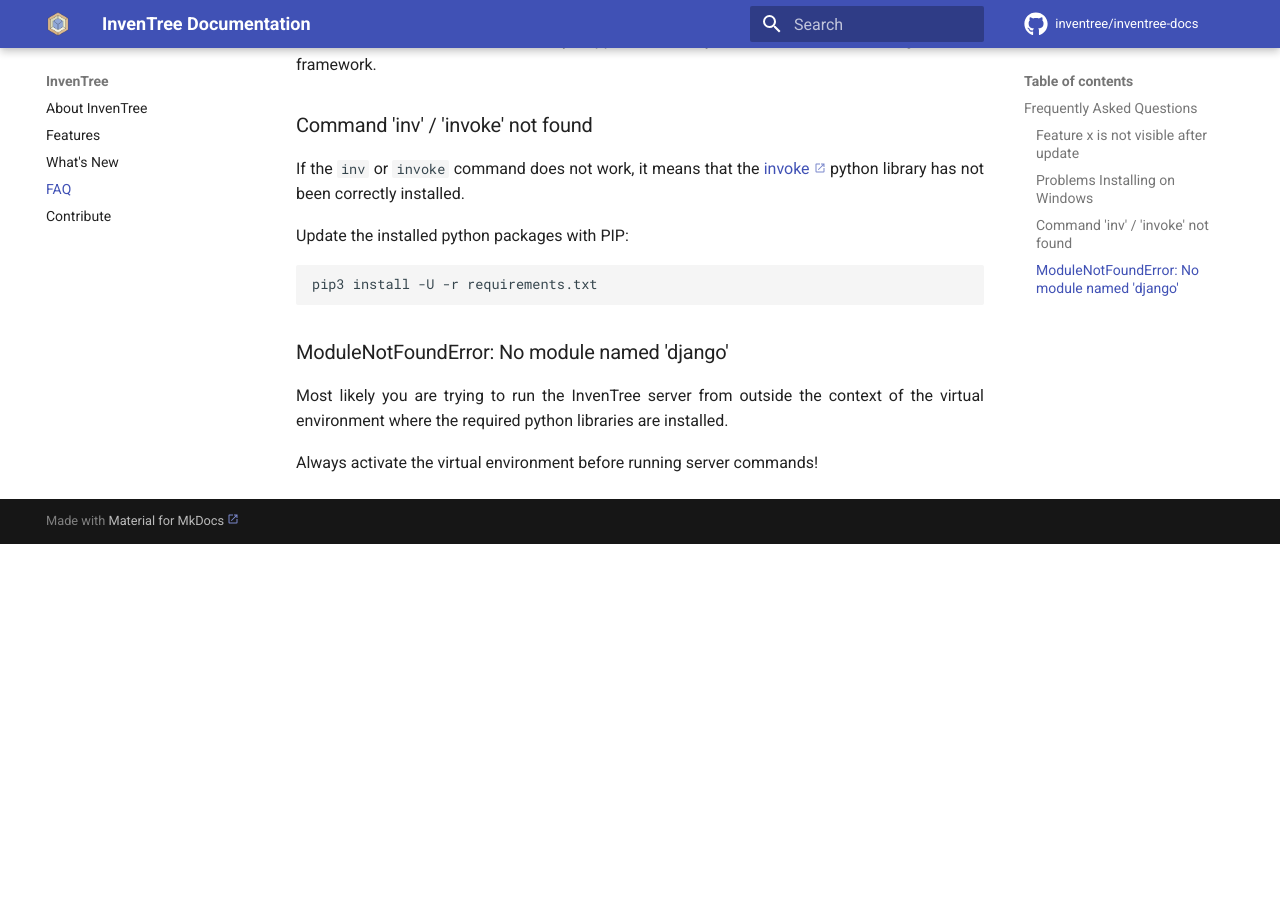
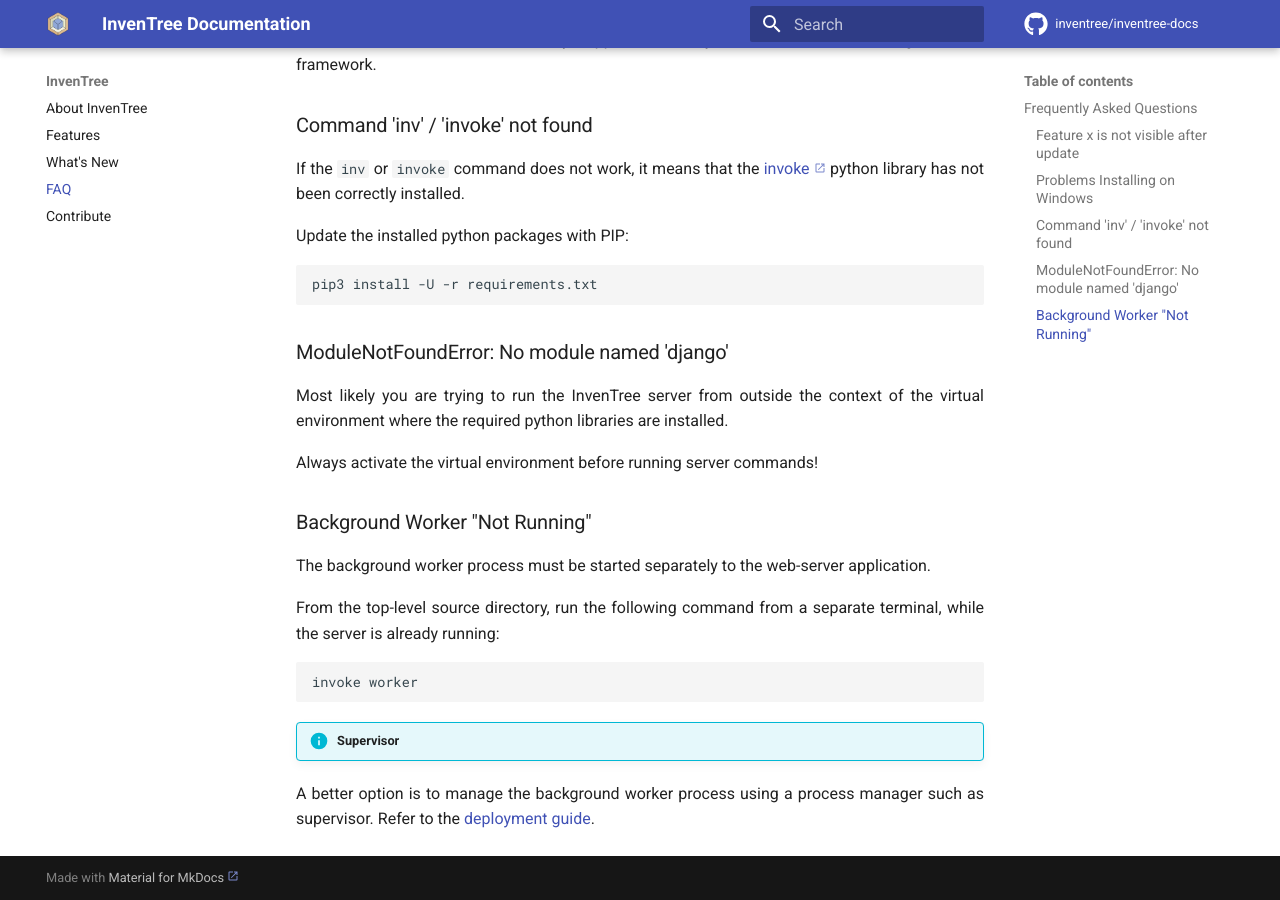
Before and after one commit to inventree/inventree-docs, an MkDocs documentation site: the page built from docs/faq.md, in a window 1280 px wide and 900 px high, scrolled down 512 px. Built offline with MkDocs 1.6.1 and Material for MkDocs 9.7.7, drawn with Linux system fonts in a browser that asks for light colours; a script that is not in the unit is left out; comment, search, counter and statistics services are not loaded; before the commit the page ends 1056 px from its top, so only the background shows below that.

Commit message:
Updates
(cherry picked from commit f919ca2eed0852faea77e9cf0e5e0b4a882bb14f)

````diff
--- a/docs/faq.md
+++ b/docs/faq.md
@@ -35,3 +35,17 @@
 Most likely you are trying to run the InvenTree server from outside the context of the virtual environment where the required python libraries are installed.
 
 Always activate the virtual environment before running server commands!
+
+### Background Worker "Not Running"
+
+The background worker process must be started separately to the web-server application.
+
+From the top-level source directory, run the following command from a separate terminal, while the server is already running:
+
+```
+invoke worker
+```
+
+!!! info "Supervisor"
+
+A better option is to manage the background worker process using a process manager such as supervisor. Refer to the [deployment guide](../start/deploy).
````
Also changed, not shown: docs/start/deploy.md (+14 -6 lines), docs/start/install.md (+0 -5 lines).
